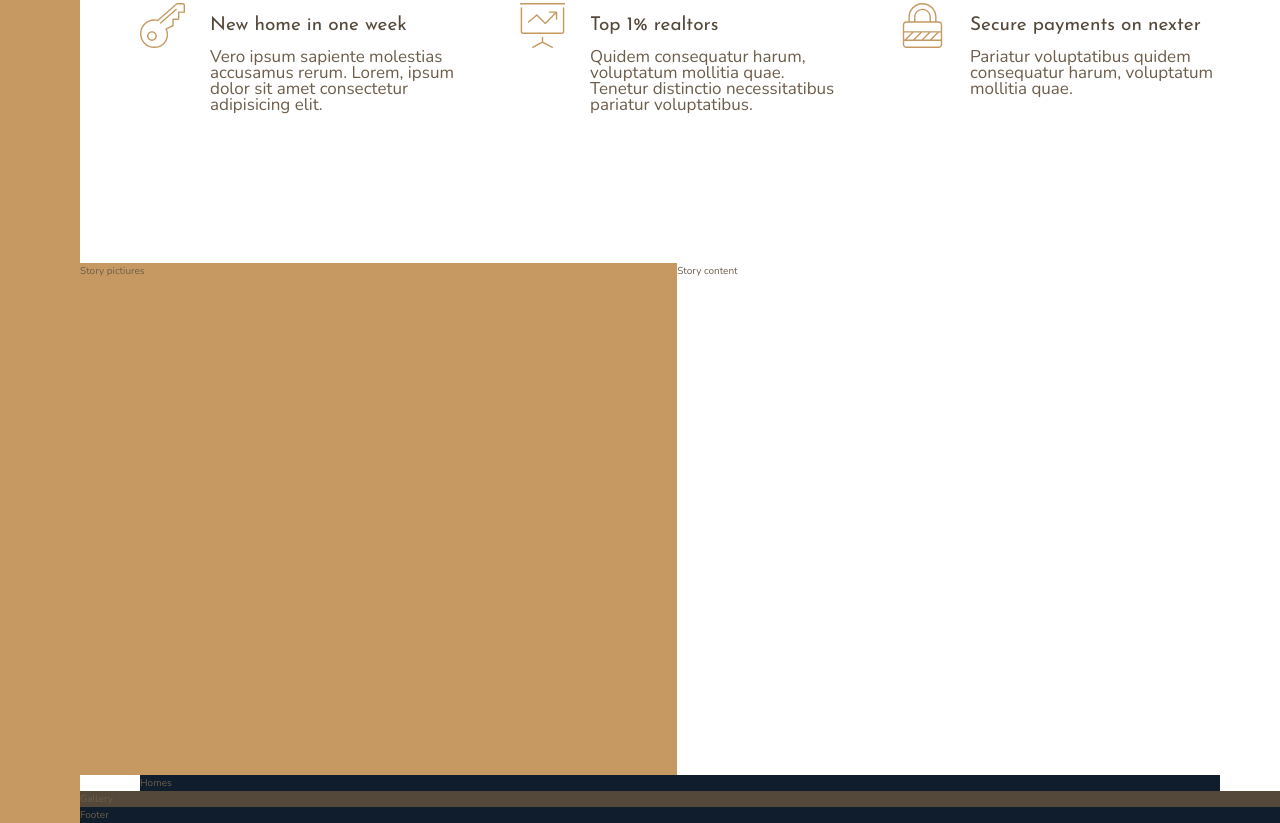
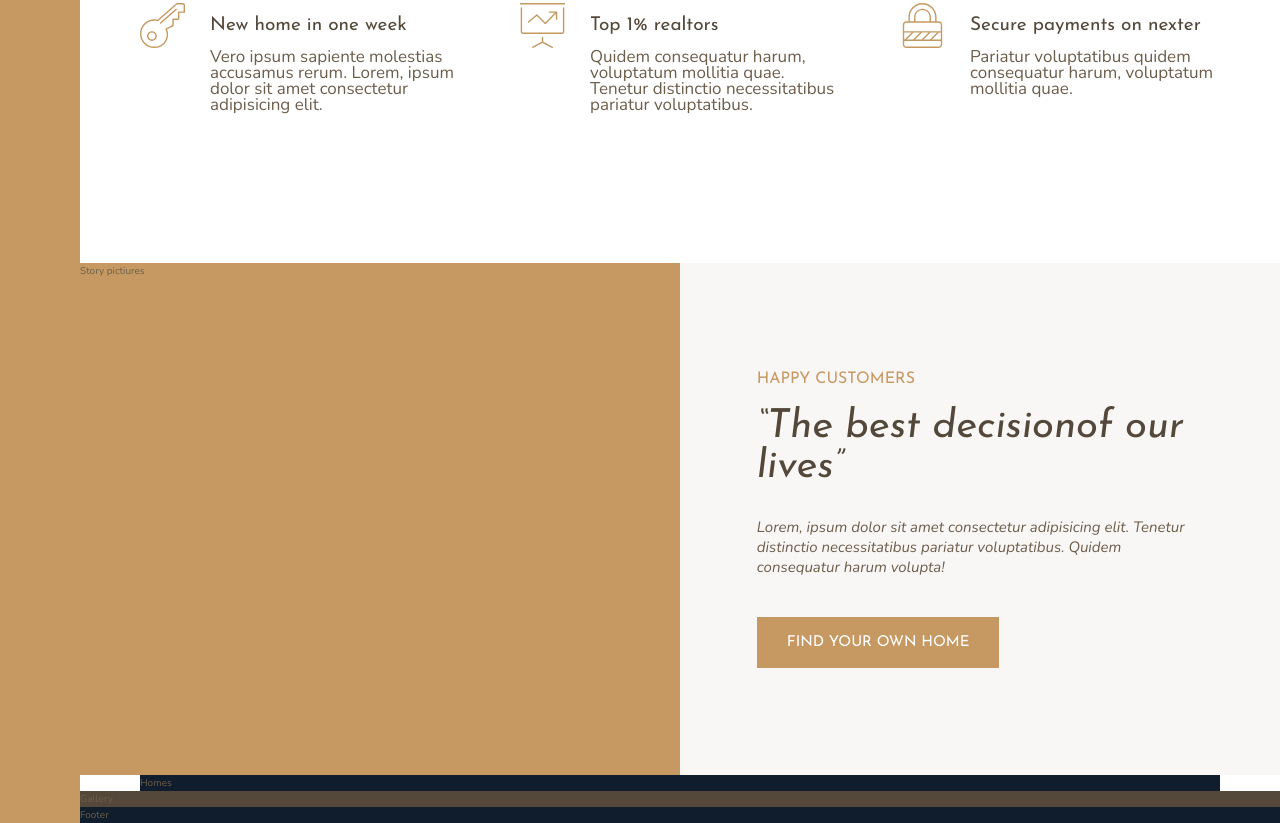
Before and after one commit to Canthar90/Nexter, a website: page index.html in a window 1280 px wide. Shown: the part 959-1782 px from the top of the page. Drawn offline with nearby package versions, Linux system fonts and the light colour scheme.

Commit message:
Styling testimony sub-section inside Story section

```diff
--- a/index.html
+++ b/index.html
@@ -76,7 +76,12 @@
         </div>
 
         <div class="story__content">
-            Story content
+            <h3 class="heading-3 mb-sm">Happy Customers</h3>
+            <h2 class="heading-2 heading-2--dark mb-md">&ldquo;The best decisionof our lives&rdquo;</h2>
+            <p class="story__text">
+                Lorem, ipsum dolor sit amet consectetur adipisicing elit. Tenetur distinctio necessitatibus pariatur voluptatibus. Quidem consequatur
+                harum volupta!</p>
+                <button class="btn">Find your own home</button>
         </div>
 
         <section class="homes">
--- a/sass/_story.scss
+++ b/sass/_story.scss
@@ -4,8 +4,26 @@
         grid-column: full-start / col-end 4;
     }
 
-    &__story{
+    &__content{
         background-color: $color-grey-light-1;
         grid-column: col-start 5 / full-end;
+
+        padding: 6rem 6vw;
+
+        // display: flex;
+        // flex-direction: column;
+        // justify-content: center;
+        // align-items: start;
+
+        display: grid;
+        align-content: center;
+        justify-items: start;
+    }
+
+    &__text {
+        font-size: 1.5rem;
+        font-style: italic;
+        margin-bottom: 4rem;
+        line-height: 2rem;
     }
 }
--- a/sass/_typography.scss
+++ b/sass/_typography.scss
@@ -9,10 +9,24 @@
 
 .heading-2 {
     @extend %heading;
+    font-size: 4rem;
+    font-style: italic;
+    line-height: 1;
+
+    &--light {
+        color: $color-grey-light-1;
+    }
+
+    &--dark {
+        color: $color-grey-dark-1;
+    }
 }
 
 .heading-3 {
     @extend %heading;
+    font-size: 1.6rem;
+    color: $color-primary;
+    text-transform: uppercase;
 }
 
 .heading-4 {
@@ -27,3 +41,25 @@
         color: $color-grey-dark-1;
     }
 }
+
+.btn {
+    background-color: $color-primary;
+    color: #fff;
+    border: none;
+    border-radius: 0;
+    font-family: $font-display;
+    font-size: 1.5rem;
+    text-transform: uppercase;
+    padding: 1.8rem 3rem;
+    cursor: pointer;
+    transition: all .2s;
+
+    &:hover{
+        background-color: $color-primary-dark;
+    }
+}
+
+.mb-sm {margin-bottom: 2rem;}
+.mb-md {margin-bottom: 3rem;}
+.mb-lg {margin-bottom: 4rem;}
+.mb-hg {margin-bottom: 8rem;}
```
Also changed, not shown: css/style.css.
